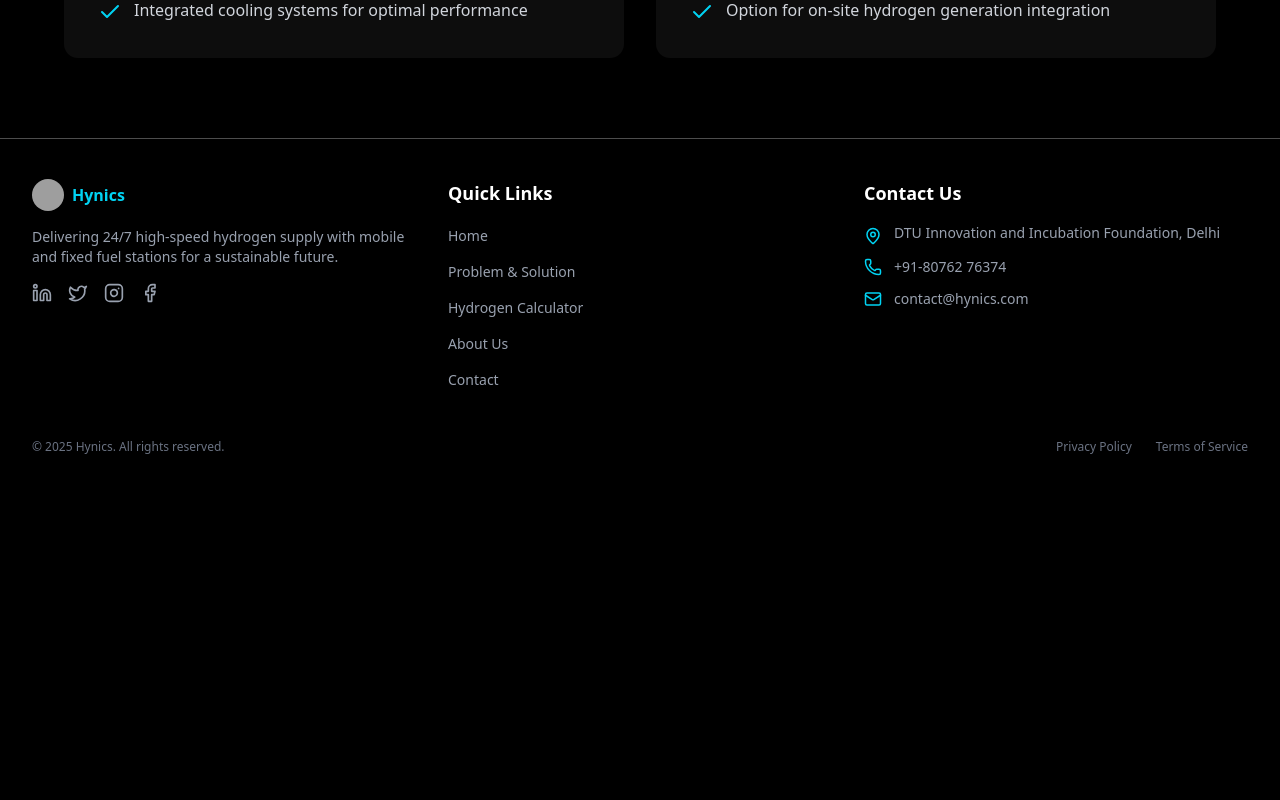
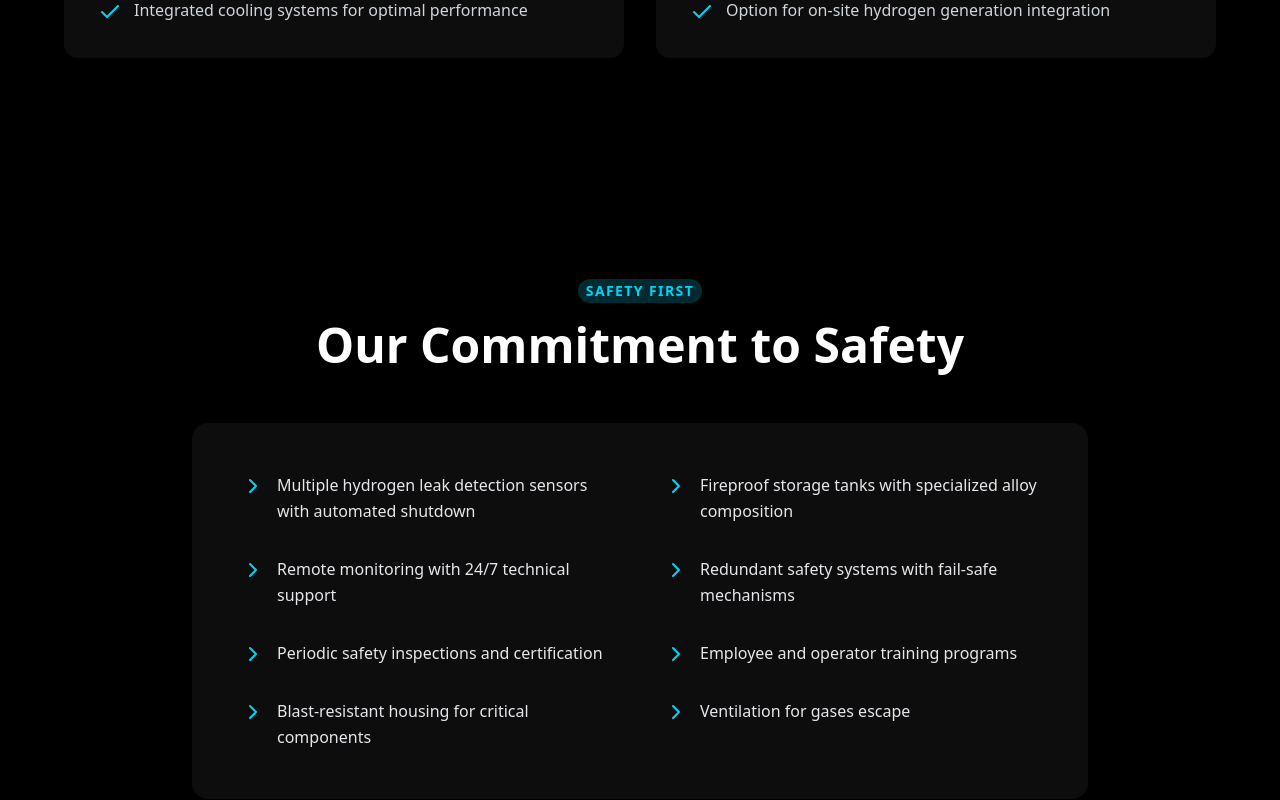
Before and after one commit to s4mzai/hynics-frontend, a React (Vite) app: page /how-it-works in a window 1280 px wide. Shown: the part 760-1560 px from the top of the page. Before the commit the page ends 1239 px from the top, so only its background shows below. Built offline with nearby package versions, Linux system fonts and the light colour scheme; grey boxes are pictures that could not be loaded.

Commit message:
Add Safety Table to How It Works Page

```diff
--- /dev/null
+++ b/src/components/HowItWorksPage/SafetyTable.jsx
@@ -0,0 +1,47 @@
+import React from 'react';
+import { ChevronRight } from 'lucide-react';
+
+const safetyFeatures = [
+  "Multiple hydrogen leak detection sensors with automated shutdown",
+  "Fireproof storage tanks with specialized alloy composition",
+  "Remote monitoring with 24/7 technical support",
+  "Redundant safety systems with fail-safe mechanisms",
+  "Periodic safety inspections and certification",
+  "Employee and operator training programs",
+  "Blast-resistant housing for critical components",
+  "Ventilation for gases escape",
+];
+
+const SafetyTable = () => {
+  const accentColor = "text-cyan-400";
+  const FeatureItem = ({ text }) => (
+    <div className="flex items-start space-x-3">
+      <ChevronRight className={`flex-shrink-0 w-6 h-6 mt-0.5 ${accentColor}`} />
+      <p className="text-gray-200 text-lg sm:text-base leading-relaxed">
+        {text}
+      </p>
+    </div>
+  );
+
+  return (
+    <div className="min-h-screen bg-black flex flex-col items-center justify-center p-4">
+      <div className="text-center mb-12 max-w-3xl">
+        <p className={`text-sm font-semibold tracking-widest uppercase mb-3 px-2 py-0.5  bg-cyan-400/20 ${accentColor} inline-block rounded-full`}>
+          SAFETY FIRST
+        </p>
+        <h1 className="text-4xl sm:text-5xl font-bold text-white leading-tight">
+          Our Commitment to Safety
+        </h1>
+      </div>
+      <div className="bg-white/5 hover:bg-white/10 rounded-2xl p-8 sm:p-12 shadow-2xl max-w-4xl w-full border border-transparent transition duration-300 ease-in-out transform hover:scale-[1.02]">
+        <div className="grid grid-cols-1 md:grid-cols-2 gap-x-12 gap-y-8">
+          {safetyFeatures.map((feature, index) => (
+            <FeatureItem key={index} text={feature} />
+          ))}
+        </div>
+      </div>
+    </div>
+  );
+};
+
+export default SafetyTable;
--- a/src/pages/HowItWorks.jsx
+++ b/src/pages/HowItWorks.jsx
@@ -1,9 +1,11 @@
 import OurTechnology from "@/components/HowItWorksPage/OurTechnology"
+import SafetyTable from "@/components/HowItWorksPage/SafetyTable"
 
 const HowItWorks = () => {
   return (
     <div>
       <OurTechnology/>
+      <SafetyTable/>
     </div>
   )
 }
```
